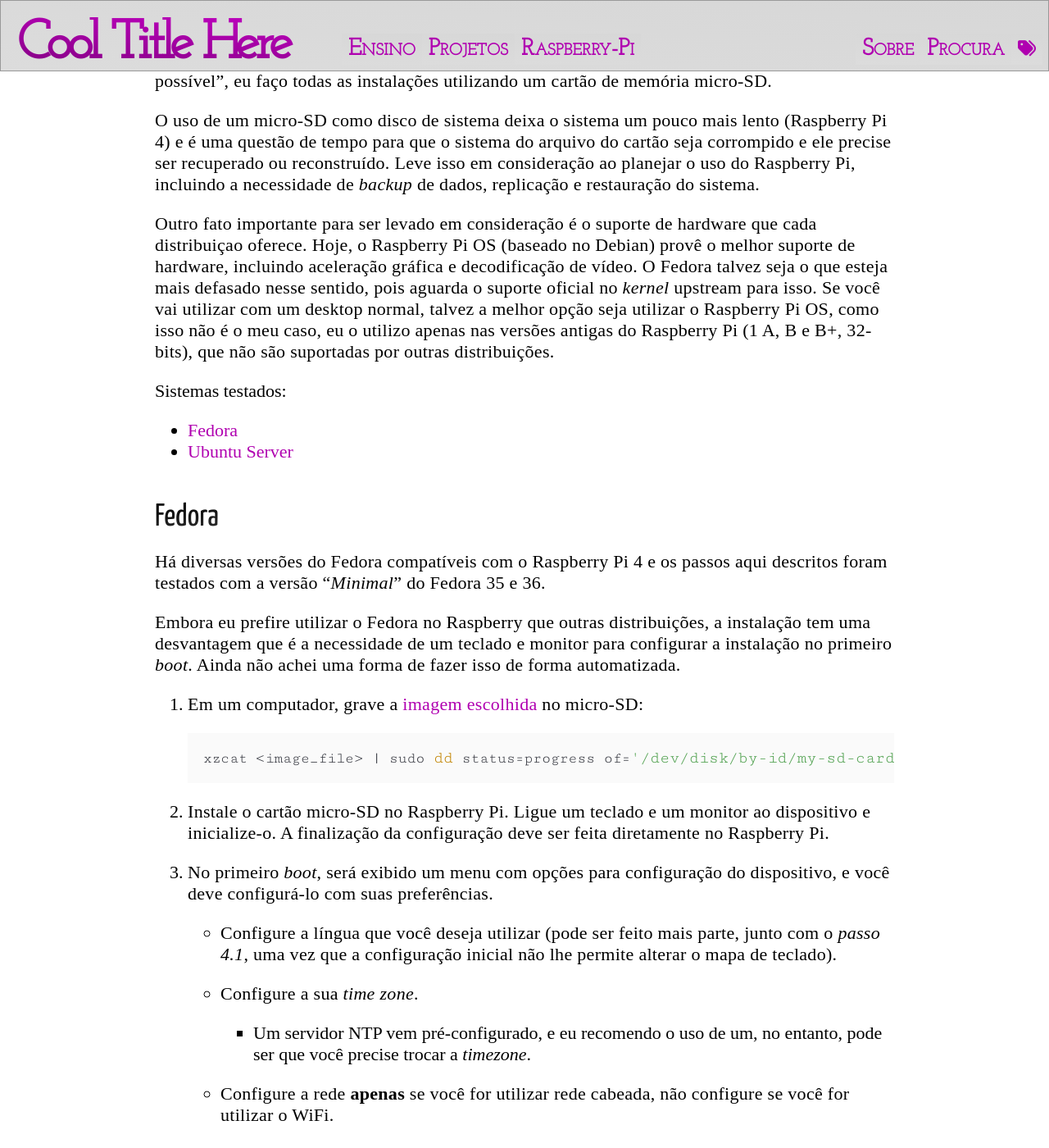
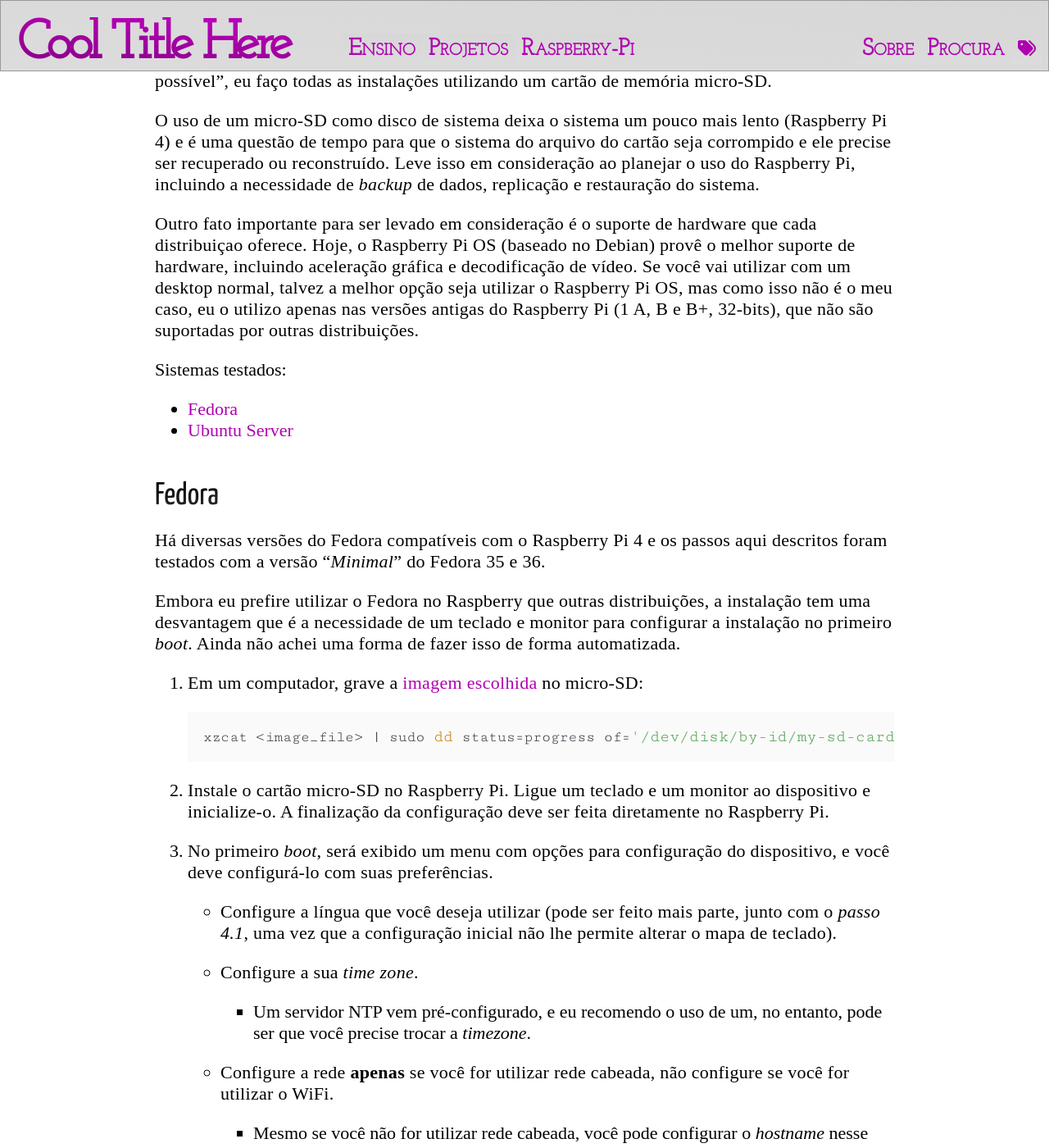
Before and after one commit to rafasgj/rafaeljeffman.com, a Jekyll site: the page built from raspberry/os-installation.md, in a window 1280 px wide and 1400 px high, scrolled down 726 px. Shown: the whole window at 82% size. Built offline with Jekyll 4.4.1, drawn with Linux system fonts in a browser that asks for light colours; nearby versions of some CDN libraries; some of the changed lines change nothing that is shown; some of the changed text lies outside the part shown.

Commit message:
rpi/os-install: Fix link and removed comment on Fedora status.

```diff
--- a/raspberry/os-installation.md
+++ b/raspberry/os-installation.md
@@ -8,7 +8,7 @@
   - Ubuntu
 title: Instalação de um Sistema Operacional no Raspberry Pi 4
 copy: 2022
-date: 2022-03-22
+date: 2023-01-31
 ---
 
 > **Nota**: Tanto a [documentação oficial do Raspberry Pi](https://www.raspberrypi.com/software/), quanto a do Sistema Operacional que você escolheu continua sendo a melhor fonte de informação sobre a instalção do sistema, tente, antes de seguir qualquer coisa dita aqui, utilizar os documentos oficiais.
@@ -21,7 +21,7 @@
 
 O uso de um micro-SD como disco de sistema deixa o sistema um pouco mais lento (Raspberry Pi 4) e é uma questão de tempo para que o sistema do arquivo do cartão seja corrompido e ele precise ser recuperado ou reconstruído. Leve isso em consideração ao planejar o uso do Raspberry Pi, incluindo a necessidade de _backup_ de dados, replicação e restauração do sistema.
 
-Outro fato importante para ser levado em consideração é o suporte de hardware que cada distribuiçao oferece. Hoje, o Raspberry Pi OS (baseado no Debian) provê o melhor suporte de hardware, incluindo aceleração gráfica e decodificação de vídeo. O Fedora talvez seja o que esteja mais defasado nesse sentido, pois aguarda o suporte oficial no _kernel_ upstream para isso. Se você vai utilizar com um desktop normal, talvez a melhor opção seja utilizar o Raspberry Pi OS, como isso não é o meu caso, eu o utilizo apenas nas versões antigas do Raspberry Pi (1 A, B e B+, 32-bits), que não são suportadas por outras distribuições.
+Outro fato importante para ser levado em consideração é o suporte de hardware que cada distribuiçao oferece. Hoje, o Raspberry Pi OS (baseado no Debian) provê o melhor suporte de hardware, incluindo aceleração gráfica e decodificação de vídeo. Se você vai utilizar com um desktop normal, talvez a melhor opção seja utilizar o Raspberry Pi OS, mas como isso não é o meu caso, eu o utilizo apenas nas versões antigas do Raspberry Pi (1 A, B e B+, 32-bits), que não são suportadas por outras distribuições.
 
 <div class="tag-list">Sistemas testados:</div>
 
@@ -54,7 +54,7 @@
 
         * Mesmo se você não for utilizar rede cabeada, você pode configurar o _hostname_ nesse ponto.
 
-    * A senha de _root_ não precisa ser configurada e/ou usuários não precisam ser criados. Como o meu objetivo é gerenciar os usuários com o [FreeIPA], eu configurei uma senha para o _root_, mas não criei novos usuários, se você for utilizar o dispositivo como um _desktop_, eu recomendo fazer exatamente o contrário.
+    * A senha de _root_ não precisa ser configurada e/ou usuários não precisam ser criados. Como o meu objetivo é gerenciar os usuários com o [FreeIPA](/projects/freeipa), eu configurei uma senha para o _root_, mas não criei novos usuários, se você for utilizar o dispositivo como um _desktop_, eu recomendo fazer exatamente o contrário.
 
 4. Após a configuração, faça _login_ com um usuário que lhe permita alterar configurações da máquina (_root_ ou _sudoer_).
 
```
